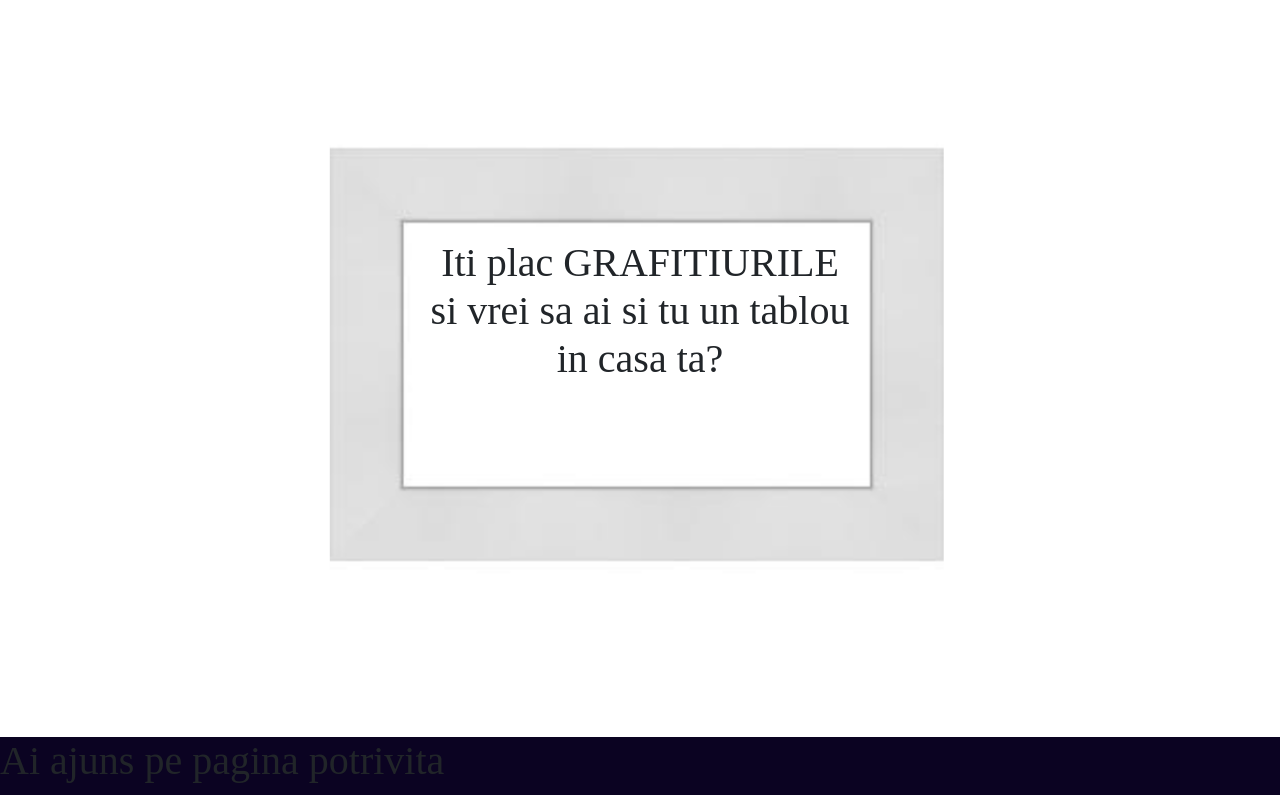
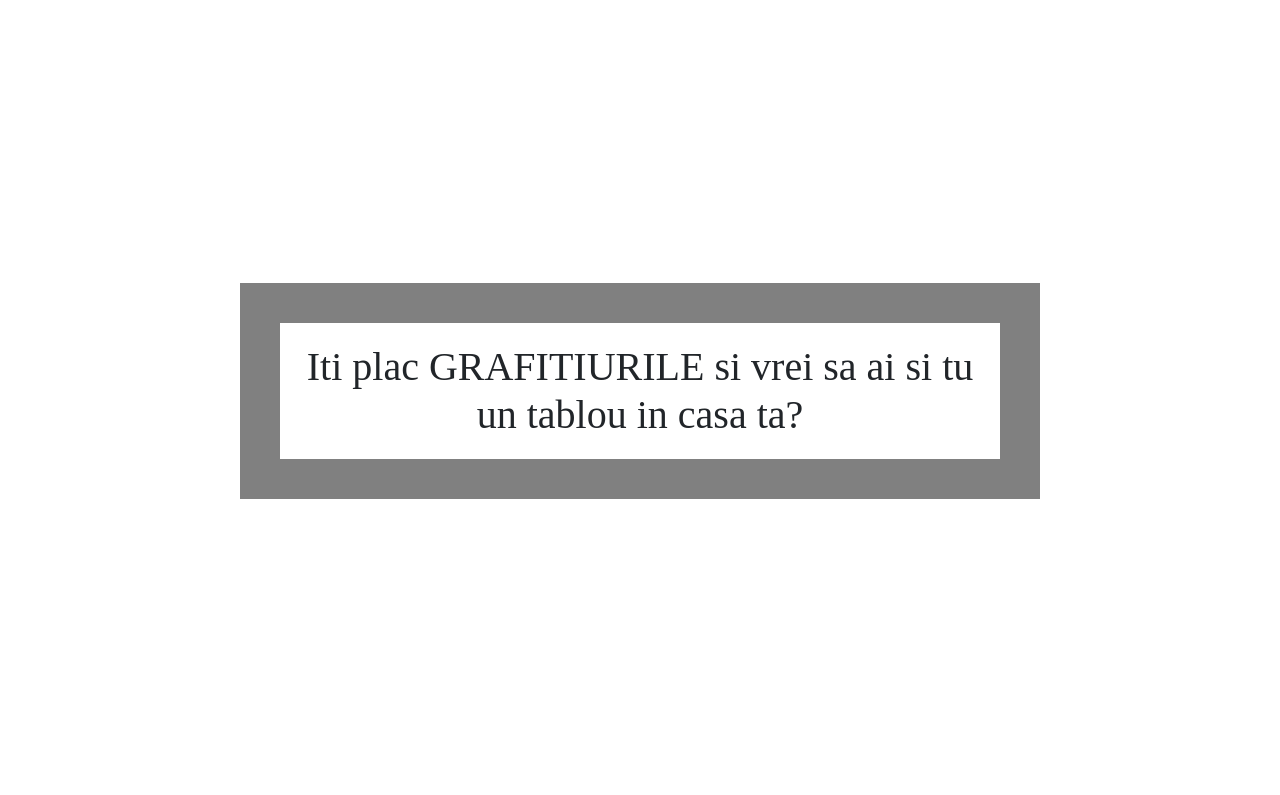
Before and after one commit to ChiorceaCosmin/GraffColection, a plain HTML site: page pages/index.html in a window 1280 px wide. Shown: the part 61-856 px from the top of the page. Drawn offline with nearby package versions, Linux system fonts and the light colour scheme; a web font is replaced by a local one.

Commit message:
fix home hero

```diff
--- a/pages/index.html
+++ b/pages/index.html
@@ -51,8 +51,8 @@
         </div>
       </nav>
     </header>
-    <div>
-      <div>
+    <main>
+      <!-- <div>
         <div class="divTitluHome d-flex justify-content-center position-relative">
           <img class="w-100" src="Photo/rama.png" alt="" />
         </div>
@@ -60,9 +60,11 @@
           <h1 class="">Iti plac GRAFITIURILE si vrei sa ai si tu un tablou in casa ta?</h1>
         </div>
         <h1>Ai ajuns pe pagina potrivita</h1>
+      </div> -->
+      <div class="bg-white d-flex justify-content-center align-items-center" style="min-height: 100vh;">
+        <h1 class="textHomeTablou">Iti plac GRAFITIURILE si vrei sa ai si tu un tablou in casa ta?</h1>
       </div>
-    </div>
-
+    </main>
     <script
       src="https://cdn.jsdelivr.net/npm/bootstrap@5.3.2/dist/js/bootstrap.bundle.min.js"
       integrity="sha384-C6RzsynM9kWDrMNeT87bh95OGNyZPhcTNXj1NW7RuBCsyN/o0jlpcV8Qyq46cDfL"
--- a/pages/style.css
+++ b/pages/style.css
@@ -1,5 +1,6 @@
 body {
   background-color: rgb(11, 3, 34) !important;
+  min-height: 100vh;
 }
 
 .just-centre {
@@ -17,6 +18,8 @@ body {
 
 .textHomeTablou {
   text-align: center;
-  height: 200px;
-  width: 430px;
+  max-width: 50rem;
+  border: 40px solid gray;
+  padding: 20px;
+
 }
```
